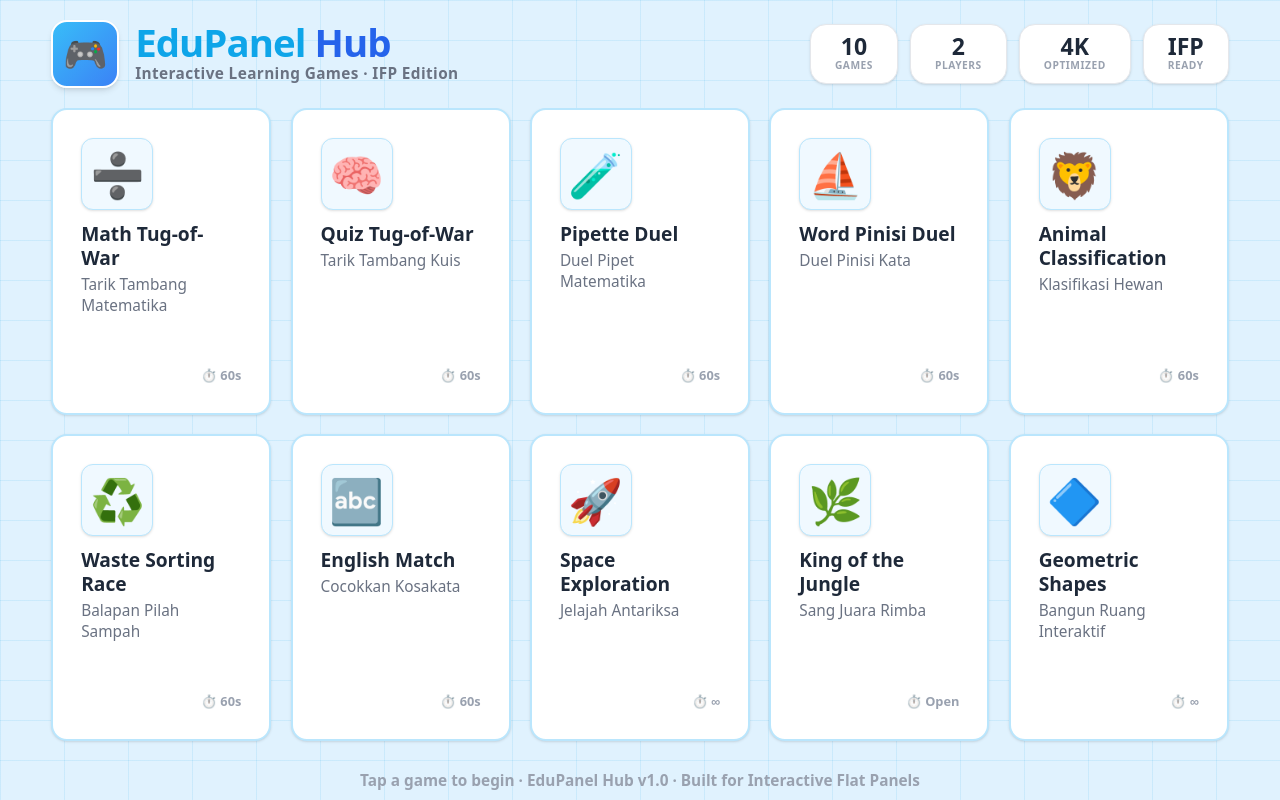
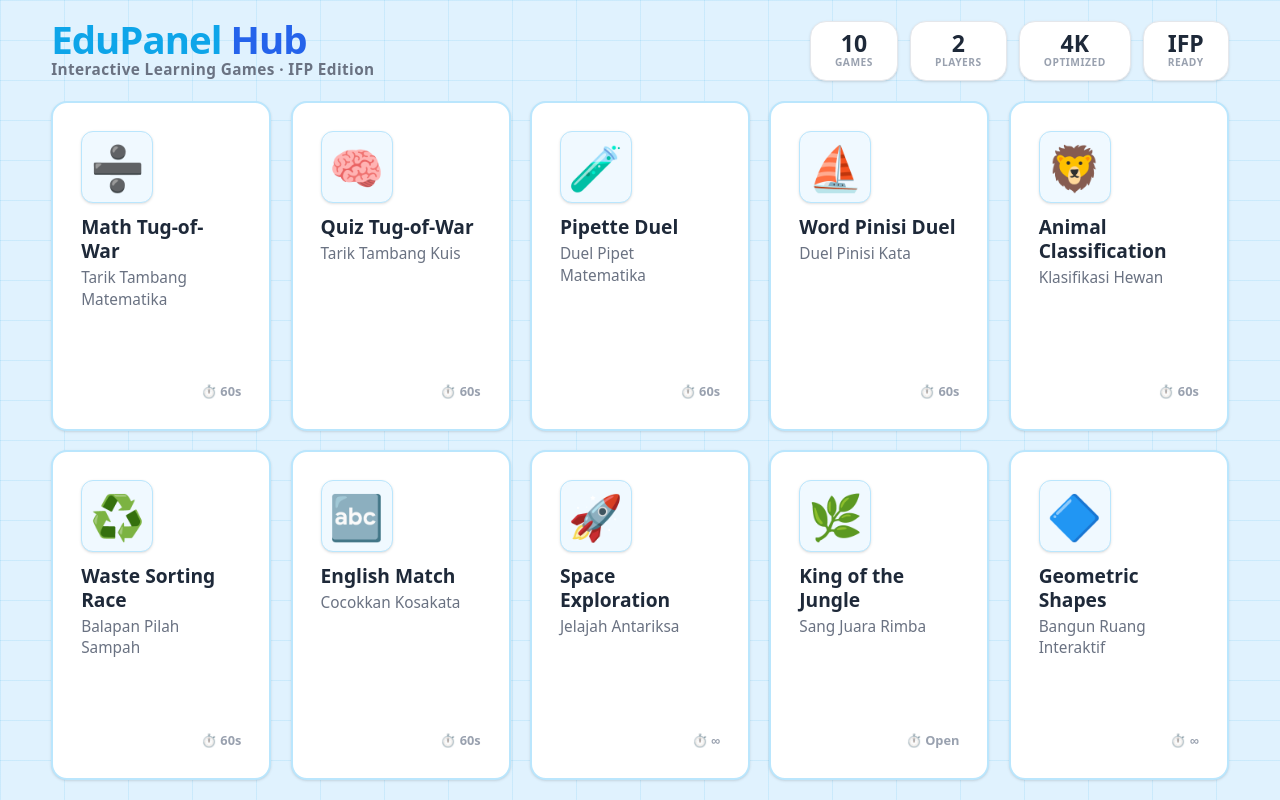
Before and after one commit to DiaztMF/EduPanel, a Next.js app: page / in a window 1280 px wide. Built offline with nearby package versions, Linux system fonts and the light colour scheme.

Commit message:
refactor: remove EduPanel icon and footer teks

```diff
--- a/src/app/page.tsx
+++ b/src/app/page.tsx
@@ -104,17 +104,6 @@ export default function DashboardPage() {
       >
         {/* Logo + Branding */}
         <div className="flex items-center gap-4">
-          <div
-            className="flex items-center justify-center rounded-2xl shadow-md border-2 border-white"
-            style={{
-              width: "clamp(44px, 5.5vw, 68px)",
-              height: "clamp(44px, 5.5vw, 68px)",
-              background: "linear-gradient(135deg, #38bdf8 0%, #3b82f6 100%)",
-              fontSize: "clamp(22px, 2.8vw, 36px)",
-            }}
-          >
-            🎮
-          </div>
           <div>
             <h1
               className="font-black leading-none tracking-tight text-[#0ea5e9]"
@@ -186,18 +175,6 @@ export default function DashboardPage() {
         </div>
       </main>
 
-      {/* ─── Footer ─── */}
-      <motion.footer
-        initial={{ opacity: 0 }}
-        animate={{ opacity: 1 }}
-        transition={{ delay: 0.8 }}
-        className="relative z-10 flex items-center justify-center"
-        style={{ padding: "clamp(8px, 1vh, 16px)" }}
-      >
-        <p className="text-gray-400 font-bold" style={{ fontSize: "var(--text-xs)" }}>
-          Tap a game to begin · EduPanel Hub v1.0 · Built for Interactive Flat Panels
-        </p>
-      </motion.footer>
     </div>
   );
 }
```
